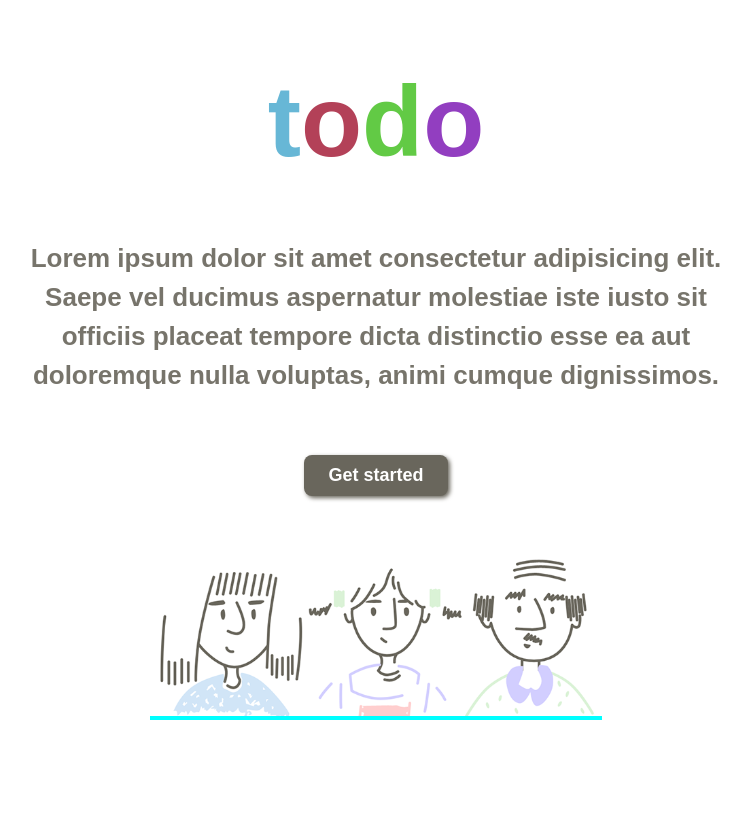
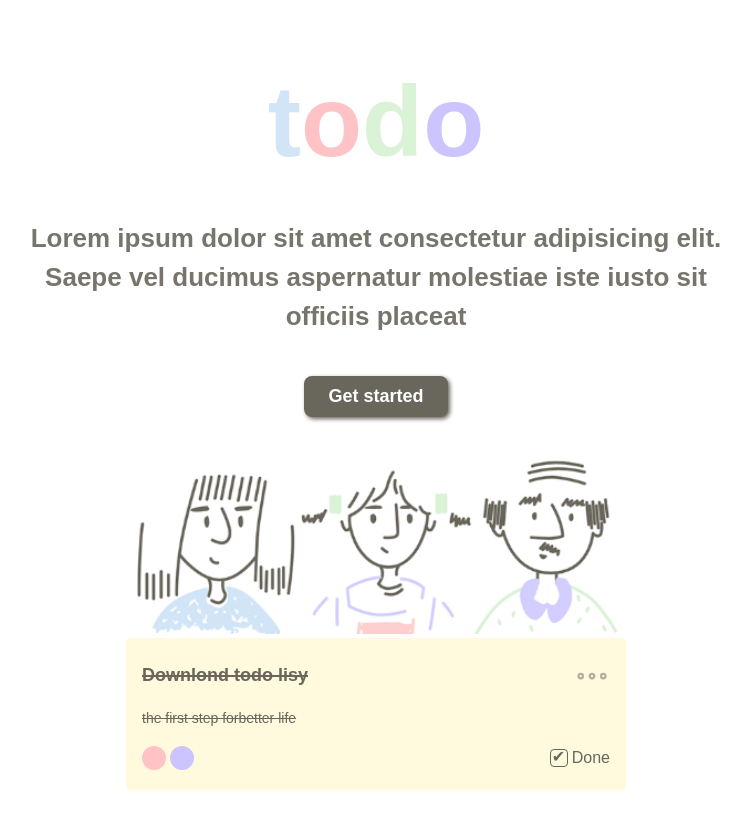
Before and after one commit to bunyodfcm/todolist, a React (Create React App) app: page / in a window 1280 px wide. Shown: the top 828 px of the page, without its empty margins (264-1015 px from the left). Before the commit the page ends 800 px from the top, so only its background shows below. Built offline with nearby package versions, Linux system fonts and the light colour scheme.

Commit message:
header end

```diff
--- a/public/index.html
+++ b/public/index.html
@@ -1,43 +1,13 @@
 <!DOCTYPE html>
 <html lang="en">
   <head>
-    <meta charset="utf-8" />
-    <link rel="icon" href="%PUBLIC_URL%/favicon.ico" />
-    <meta name="viewport" content="width=device-width, initial-scale=1" />
-    <meta name="theme-color" content="#000000" />
-    <meta
-      name="description"
-      content="Web site created using create-react-app"
-    />
-    <link rel="apple-touch-icon" href="%PUBLIC_URL%/logo192.png" />
-    <!--
-      manifest.json provides metadata used when your web app is installed on a
-      user's mobile device or desktop. See https://developers.google.com/web/fundamentals/web-app-manifest/
-    -->
-    <link rel="manifest" href="%PUBLIC_URL%/manifest.json" />
-    <!--
-      Notice the use of %PUBLIC_URL% in the tags above.
-      It will be replaced with the URL of the `public` folder during the build.
-      Only files inside the `public` folder can be referenced from the HTML.
-
-      Unlike "/favicon.ico" or "favicon.ico", "%PUBLIC_URL%/favicon.ico" will
-      work correctly both with client-side routing and a non-root public URL.
-      Learn how to configure a non-root public URL by running `npm run build`.
-    -->
-    <title>React App</title>
+    <meta charset="UTF-8" />
+    <meta http-equiv="X-UA-Compatible" content="IE=edge" />
+    <meta name="viewport" content="width=device-width, initial-scale=1.0" />
+    <title>Document</title>
   </head>
   <body>
     <noscript>You need to enable JavaScript to run this app.</noscript>
     <div id="root"></div>
-    <!--
-      This HTML file is a template.
-      If you open it directly in the browser, you will see an empty page.
-
-      You can add webfonts, meta tags, or analytics to this file.
-      The build step will place the bundled scripts into the <body> tag.
-
-      To begin the development, run `npm start` or `yarn start`.
-      To create a production bundle, use `npm run build` or `yarn build`.
-    -->
   </body>
 </html>
--- /dev/null
+++ b/src/assets/companent-icon/EllipsisHorizontalIcon.js
@@ -0,0 +1,41 @@
+import React from "react";
+
+const EllipsisHorizontalIcon = (props) => {
+  return (
+    <svg
+      viewBox="0 0 512 512"
+      {...props}
+    >
+      <title>Ellipsis Horizontal</title>
+      <circle
+        cx="256"
+        cy="256"
+        r="32"
+        fill="none"
+        stroke="#b2afa1"
+        strokeMiterlimit="10"
+        strokeWidth="32"
+      />
+      <circle
+        cx="416"
+        cy="256"
+        r="32"
+        fill="none"
+        stroke="#b2afa1"
+        strokeMiterlimit="10"
+        strokeWidth="32"
+      />
+      <circle
+        cx="96"
+        cy="256"
+        r="32"
+        fill="none"
+        stroke="#b2afa1"
+        strokeMiterlimit="10"
+        strokeWidth="32"
+      />
+    </svg>
+  );
+};
+
+export default EllipsisHorizontalIcon;
--- a/src/companent/home/Home.js
+++ b/src/companent/home/Home.js
@@ -1,8 +1,7 @@
 import React from "react";
 import "./Home.scss";
 import Family from "../../assets/images/family.png";
-import Mum from "../../assets/images/mum.png";
-import Girle from "../../assets/images/girle.png";
+import EllipsisHorizontalIcon from "../../assets/companent-icon/EllipsisHorizontalIcon";
 
 const Home = () => {
   return (
@@ -17,15 +16,30 @@ const Home = () => {
           </div>
           <p className="home-title">
             Lorem ipsum dolor sit amet consectetur adipisicing elit. Saepe vel
-            ducimus aspernatur molestiae iste iusto sit officiis placeat tempore
-            dicta distinctio esse ea aut doloremque nulla voluptas, animi cumque
-            dignissimos.
+            ducimus aspernatur molestiae iste iusto sit officiis placeat
           </p>
           <button className="btn">Get started</button>
           <div className="home-footer">
-            <img src={Family} alt="img" />
-            <div className="home-list">
-
+            <img src={Family} alt="img" className="home-footer__img" />
+            <div className="list">
+              <div className="list-header">
+                <p>Downlond todo lisy</p>
+                <EllipsisHorizontalIcon className="list-header__icon" />
+              </div>
+              <div className="list-body">
+                <p>the first step forbetter life</p>
+              </div>
+              <div className="list-footer">
+                <div className="list-footer__left">
+                  <span></span>
+                  <span></span>
+                </div>
+                <label className="list-footer__right">
+                  <input type="checkbox" />
+                  <span></span>
+                  Done
+                </label>
+              </div>
             </div>
           </div>
         </div>
--- a/src/companent/home/Home.scss
+++ b/src/companent/home/Home.scss
@@ -7,7 +7,11 @@
     display: flex;
     flex-direction: column;
     align-items: center;
-    gap: 60px;
+    gap: 40px;
+    @media (max-width: 640px) {
+      padding: 32px 0;
+      gap: 24px;
+    }
   }
   &-logo {
     display: flex;
@@ -15,20 +19,26 @@
     align-items: center;
     font-size: 100px;
     font-weight: 700;
+    @media (max-width: 900px) {
+      font-size: 80px;
+    }
+    @media (max-width: 640px) {
+      font-size: 64px;
+    }
     &__t {
-      color: rgb(103, 183, 214);
+      color: var(--blue-color);
     }
     &__o {
-      color: rgb(179, 65, 88);
+      color: var(--red-color);
     }
     &__d {
-      color: rgb(98, 202, 69);
+      color: var(--green-color);
     }
     &__oo {
-      color: rgb(146, 62, 192);
+      color: var(--violet-color);
     }
   }
-  &-title{
+  &-title {
     font-size: 26px;
     font-weight: 600;
     line-height: 150%;
@@ -36,8 +46,110 @@
     text-align: center;
     margin: 0 auto;
     opacity: 90%;
+    @media (max-width: 900px) {
+      font-size: 18px;
+    }
+    @media (max-width: 640px) {
+      font-size: 14px;
+      width: 100%;
+    }
   }
-  &-footer{
-    background-color: aqua;
+  &-footer {
+    width: 500px;
+    @media (max-width: 900px) {
+      width: 400px;
+    }
+    @media (max-width: 640px) {
+      max-width: 300px;
+      width: 100%;
+    }
+    &__img {
+      width: 100%;
+      height: auto;
+    }
+  }
+  .list {
+    width: 100%;
+    height: auto;
+    background-color: var(--yellow-color);
+    border-radius: 4px;
+    padding: 20px 16px;
+    @media (max-width: 640px) {
+      padding: 12px;
+    }
+    &-header {
+      display: flex;
+      justify-content: space-between;
+      align-items: center;
+      font-size: 18px;
+      font-weight: 600;
+      margin-bottom: 16px;
+      @media (max-width: 640px) {
+        font-size: 14px;
+        margin-bottom: 12px;
+      }
+      p {
+        text-decoration: 2px line-through;
+      }
+      &__icon {
+        width: 36px;
+        height: 36px;
+        cursor: pointer;
+        @media (max-width: 640px) {
+          width: 24px;
+          height: 24px;
+        }
+      }
+    }
+    &-body {
+      margin-bottom: 20px;
+      font-size: 14px;
+      font-weight: 500;
+      p {
+        text-decoration: 1px line-through;
+      }
+    }
+    &-footer {
+      display: flex;
+      justify-content: space-between;
+      &__left {
+        display: flex;
+        align-items: center;
+        gap: 4px;
+        span {
+          width: 24px;
+          height: 24px;
+          border-radius: 50%;
+          &:nth-child(1) {
+            background-color: var(--red-color);
+          }
+          &:nth-child(2) {
+            background-color: var(--violet-color);
+          }
+        }
+      }
+      &__right {
+        display: flex;
+        gap: 4px;
+        align-items: center;
+      }
+    }
+  }
+  input[type="checkbox"] {
+    display: none;
+  }
+  label span {
+    height: 18px;
+    width: 18px;
+    border: 1px solid var(--primary-color);
+    display: inline-block;
+    border-radius: 4px;
+    position: relative;
+  }
+  [type="checkbox"] + span:before {
+    content: "\2714";
+    position: absolute;
+    top: -3px;
+    left: 1px;
   }
 }
--- /dev/null
+++ b/src/companent/list/List.scss
@@ -0,0 +1,76 @@
+.list {
+  width: 100%;
+  height: auto;
+  background-color: var(--yellow-color);
+  border-radius: 4px;
+  padding: 20px 16px;
+  @media (max-width: 640px) {
+    padding: 12px;
+  }
+  &-header {
+    display: flex;
+    justify-content: space-between;
+    align-items: center;
+    font-size: 18px;
+    font-weight: 600;
+    margin-bottom: 16px;
+    @media (max-width: 640px) {
+      font-size: 14px;
+      margin-bottom: 12px;
+    }
+    &__icon {
+      width: 36px;
+      height: 36px;
+      cursor: pointer;
+      @media (max-width: 640px) {
+        width: 24px;
+        height: 24px;
+      }
+    }
+  }
+  &-body {
+    margin-bottom: 20px;
+    font-size: 14px;
+    font-weight: 500;
+    @media (max-width: 640px) {
+    }
+  }
+  &-footer {
+    display: flex;
+    justify-content: space-between;
+    &__left {
+      display: flex;
+      align-items: center;
+      gap: 4px;
+      span {
+        width: 24px;
+        height: 24px;
+        background-color: red;
+        border-radius: 50%;
+      }
+    }
+    &__right {
+      display: flex;
+      gap: 4px;
+      align-items: center;
+
+      input[type="checkbox"] {
+        display: none;
+      }
+      span {
+        height: 18px;
+        width: 18px;
+        border: 1px solid var(--primary-color);
+        display: inline-block;
+        border-radius: 4px;
+        position: relative;
+      }
+      [type="checkbox"]:checked + span:before {
+        content: "\2714";
+        position: absolute;
+        top: -3px;
+        left: 1px;
+      }
+    }
+  }
+}
--- a/src/index.scss
+++ b/src/index.scss
@@ -1,12 +1,12 @@
 :root{
   --primary-color: #69665c;
-  --disabled-color: #b2afa1;
+  --secondary-color: #b2afa1;
   --yellow-color: #fff9de;
   --blue-color: #d1e5f7;
   --green-color: #daf2d6;
-  --red-color: #d2ceff;
+  --red-color: #FFC3C6;
+  --violet-color: #CBC4FF;
   --white-color: #fff;
-
 }
 *{
   padding: 0;
```
Also changed, not shown: src/companent/list/List.js (added, +31 -0 lines).
